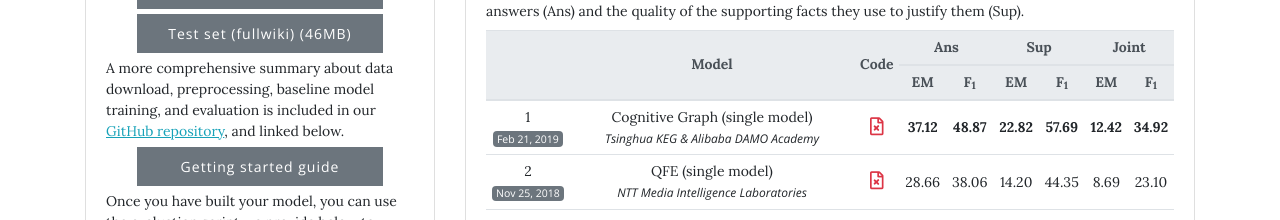
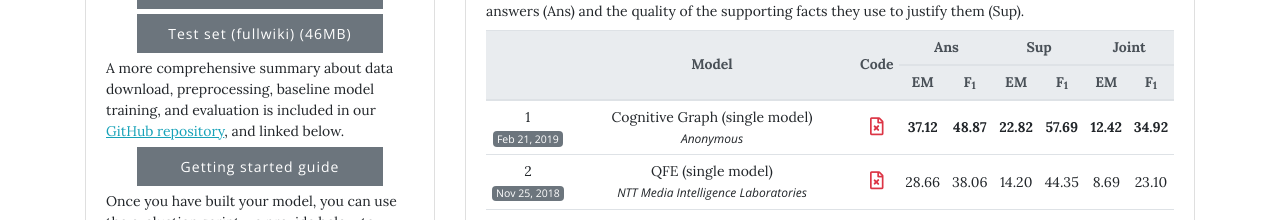
Before and after one commit to hotpotqa/hotpotqa.github.io, a plain HTML site: page index.html in a window 1280 px wide. Shown: the part 923-1143 px from the top of the page. Drawn offline with nearby package versions, Linux system fonts and the light colour scheme.

Commit message:
Update leaderboard

```diff
--- a/index.html
+++ b/index.html
@@ -278,7 +278,7 @@
             <td scope="row" class='align-middle text-center'>1<br>
               <span class="badge badge-secondary">Feb 21, 2019</span></td>
             <td class='align-middle text-center'>Cognitive Graph (single model)<br/>
-              <span class="affiliation">Tsinghua KEG & Alibaba DAMO Academy</span><br/></td>
+              <span class="affiliation">Anonymous</span><br/></td>
             <td class='align-middle text-center'><div class="crossed"><i class="far fa-file text-danger"></i></div></td>
             <td class='align-middle text-center'><strong>37.12</strong></td>
             <td class='align-middle text-center'><strong>48.87</strong></td>
```
